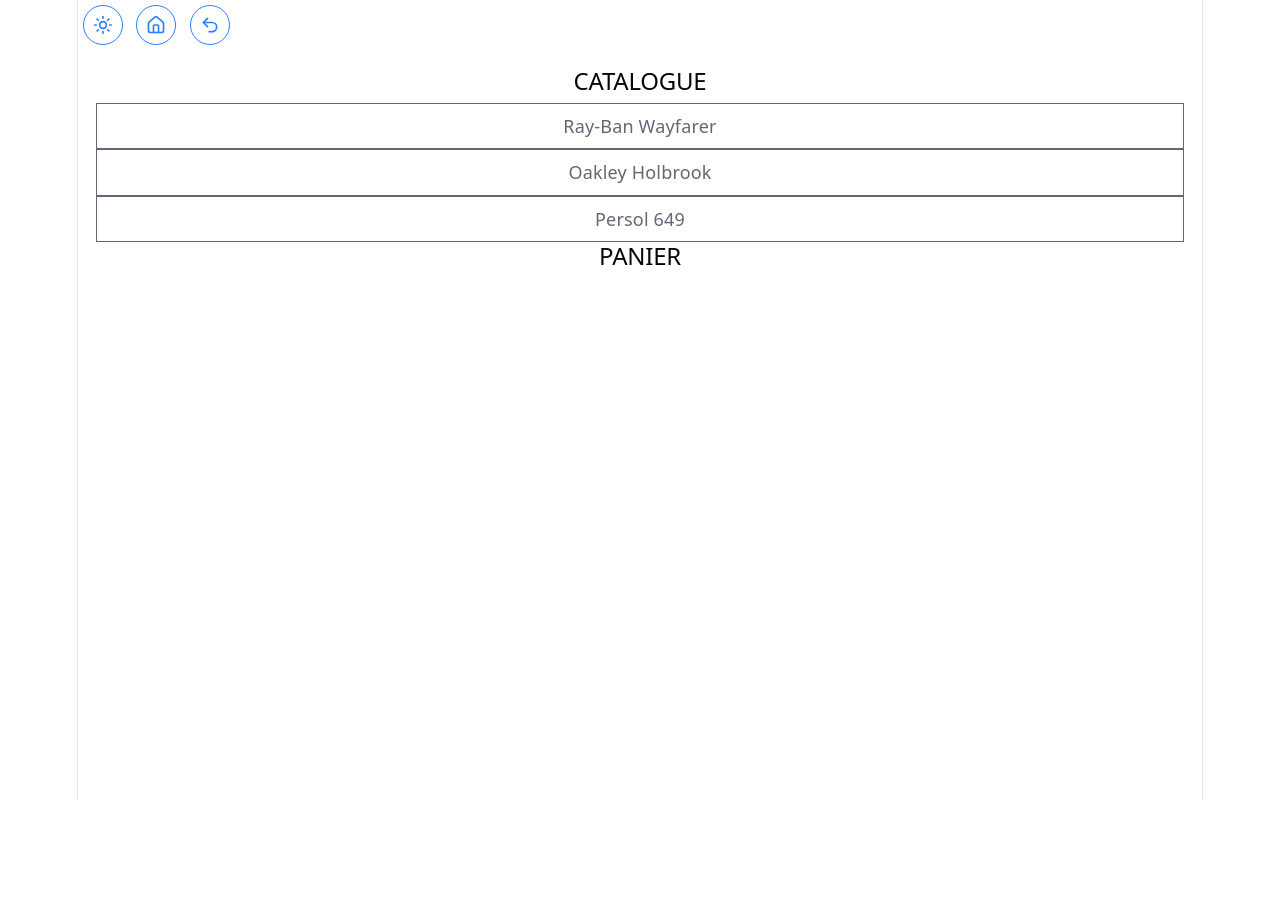
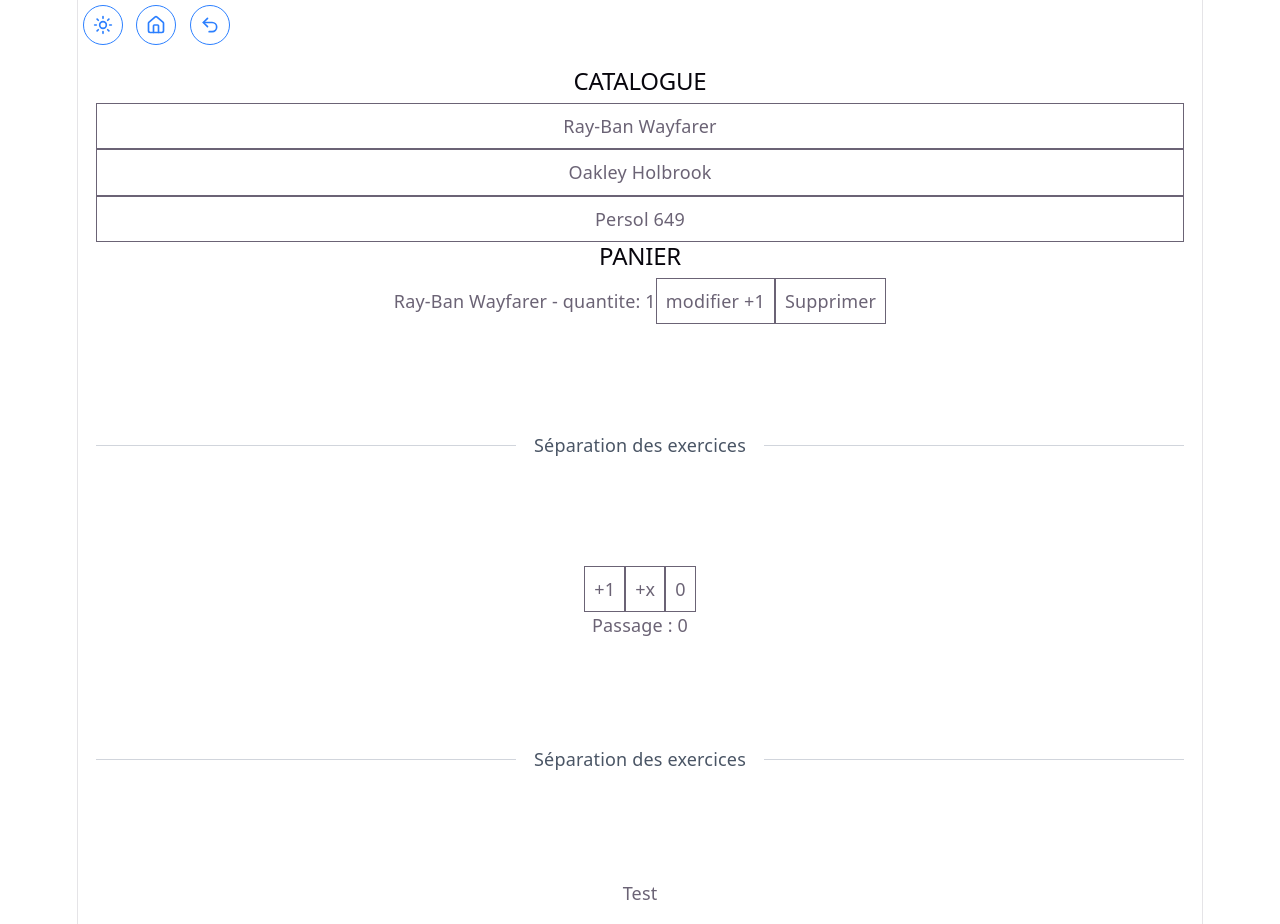
Before and after one commit to Frederic-Champion/projet-vite-local, a React (Vite) app: page /use-reducer in a window 1280 px wide. Both pictures are taken after a click on the button "Ray-Ban Wayfarer". Before the commit the page ends 800 px from the top, so only its background shows below. Built offline with nearby package versions, Linux system fonts and the light colour scheme.

Commit message:
`useReducer` en pratique : dispatch, upsert dans le reducer

```diff
--- a/src/exercices/exercice-use-reducer.tsx
+++ b/src/exercices/exercice-use-reducer.tsx
@@ -1,5 +1,35 @@
 import { useReducer } from "react";
 
+// Trois exercices dans le même fichier voir dessous
+export function ExerciceUseReducer() {
+  return (
+    <div className="flex flex-col gap-16">
+      <PremierExercice />
+
+      <div className="my-8 flex items-center">
+        <hr className="grow border-t border-gray-300" />
+
+        <span className="mx-4 shrink font-medium text-gray-600">Séparation des exercices</span>
+
+        <hr className="grow border-t border-gray-300" />
+      </div>
+
+      <DeuxièmeExercice />
+
+      <div className="my-8 flex items-center">
+        <hr className="grow border-t border-gray-300" />
+
+        <span className="mx-4 shrink font-medium text-gray-600">Séparation des exercices</span>
+
+        <hr className="grow border-t border-gray-300" />
+      </div>
+
+      <TroisiemeExercice />
+    </div>
+  );
+}
+
+/* Premier Exercice */
 interface Produit {
   id: number;
   produit: string;
@@ -13,7 +43,7 @@
 type ActionPanier =
   | { type: "ajouter"; produit: Produit; quantite: number }
   | { type: "supprimer"; id: number }
-  | { type: "modifier"; id: number; quantite: number };
+  | { type: "modifier"; id: number; ecart: number };
 
 const CATALOGUE: Produit[] = [
   { id: 1, produit: "Ray-Ban Wayfarer" },
@@ -24,25 +54,33 @@
 function reducerFormatLong(panier: LignePanier[], action: ActionPanier): LignePanier[] {
   switch (action.type) {
     case "ajouter":
+      if (panier.some((a) => action.produit.id === a.produit.id))
+        return panier.map((p) =>
+          p.produit.id !== action.produit.id ? p : { ...p, quantite: p.quantite + action.quantite },
+        );
       return [...panier, { produit: action.produit, quantite: action.quantite }];
     case "supprimer":
       return panier.filter((p) => action.id !== p.produit.id);
     case "modifier":
-      return panier.map((p) => (p.produit.id !== action.id ? p : { ...p, quantite: action.quantite }));
+      return panier.map((p) => (p.produit.id !== action.id ? p : { ...p, quantite: action.ecart + p.quantite }));
     default:
       return panier;
   }
 }
 
-export function ExerciceUseReducer() {
+function PremierExercice() {
   const [panier, dispatch] = useReducer(reducerFormatLong, []);
 
   return (
-    <>
+    <div>
       <section className="flex flex-col">
         <h2>CATALOGUE</h2>
         {CATALOGUE.map((c) => (
-          <button className="cursor-pointer border p-2" key={c.id}>
+          <button
+            onClick={() => dispatch({ type: "ajouter", produit: c, quantite: 1 })}
+            className="cursor-pointer border p-2"
+            key={c.id}
+          >
             {c.produit}
           </button>
         ))}
@@ -52,11 +90,81 @@
         {panier.map((l) => (
           <p key={l.produit.id}>
             {l.produit.produit} - quantite: {l.quantite}
-            <button className="cursor-pointer border p-2">modifier +1</button>
-            <button className="cursor-pointer border p-2">Supprimer</button>
+            <button
+              onClick={() => dispatch({ type: "modifier", id: l.produit.id, ecart: 1 })}
+              className="cursor-pointer border p-2"
+            >
+              modifier +1
+            </button>
+            <button
+              onClick={() => dispatch({ type: "supprimer", id: l.produit.id })}
+              className="cursor-pointer border p-2"
+            >
+              Supprimer
+            </button>
           </p>
         ))}
       </section>
-    </>
+    </div>
   );
 }
+
+/*  Deuxième exercice dans le même fichier  */
+
+type ActionCompteur = { type: "incrementer" } | { type: "ajouter"; montant: number } | { type: "reinitialiser" };
+
+function reducerCompteur(compteur: number, action: ActionCompteur): number {
+  switch (action.type) {
+    case "incrementer":
+      return compteur + 1;
+    case "ajouter":
+      return compteur + action.montant;
+    case "reinitialiser":
+      return 0;
+  }
+}
+
+function DeuxièmeExercice() {
+  const [compteur, dispatch] = useReducer(reducerCompteur, 0);
+  return (
+    <div>
+      <button onClick={() => dispatch({ type: "incrementer" })} className="border p-2">
+        +1
+      </button>
+      <button onClick={() => dispatch({ type: "ajouter", montant: 3 })} className="border p-2">
+        +x
+      </button>
+      <button onClick={() => dispatch({ type: "reinitialiser" })} className="border p-2">
+        0
+      </button>
+      <h3>Passage : {compteur}</h3>
+    </div>
+  );
+}
+
+/*  Troisième exercice dans le même fichier  */
+
+interface Monture {
+  id: number;
+  title: string;
+}
+interface Etat {
+  chargement: boolean;
+  erreur: string | null;
+  monture: Monture;
+}
+
+type ActionFetch = { type: "debut" } | { type: "succes"; montures: Monture[] } | { type: "echec"; message: string };
+
+function reducerFetch(montures: Monture[], action: ActionFetch) {
+  const url = "https://dummyjson.com/products/category/sunglasses";
+  switch (action.type) {
+    //continuer la function
+  }
+}
+
+function TroisiemeExercice() {
+  const [montures, dispatch] = useReducer(reducerFetch, [])
+
+  return <div>Test</div>;
+}
```
Also changed, not shown: 1 other file (tests, documents, lock files or other folders).
